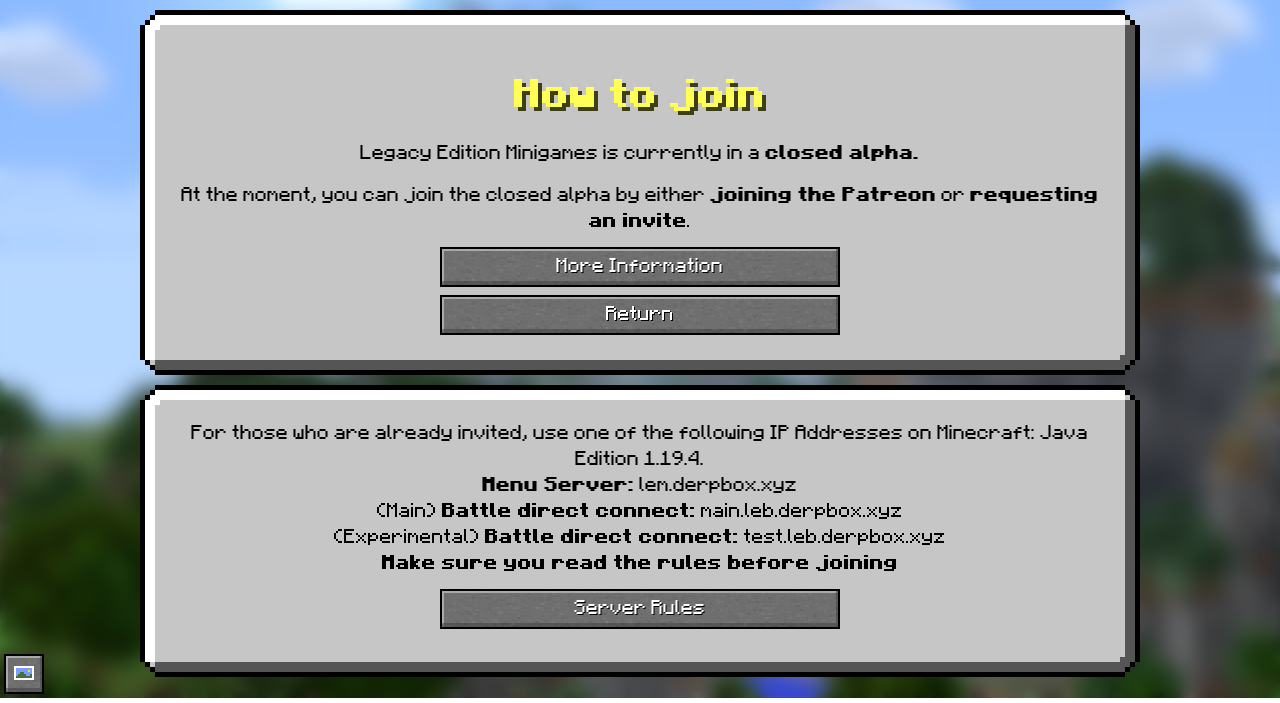
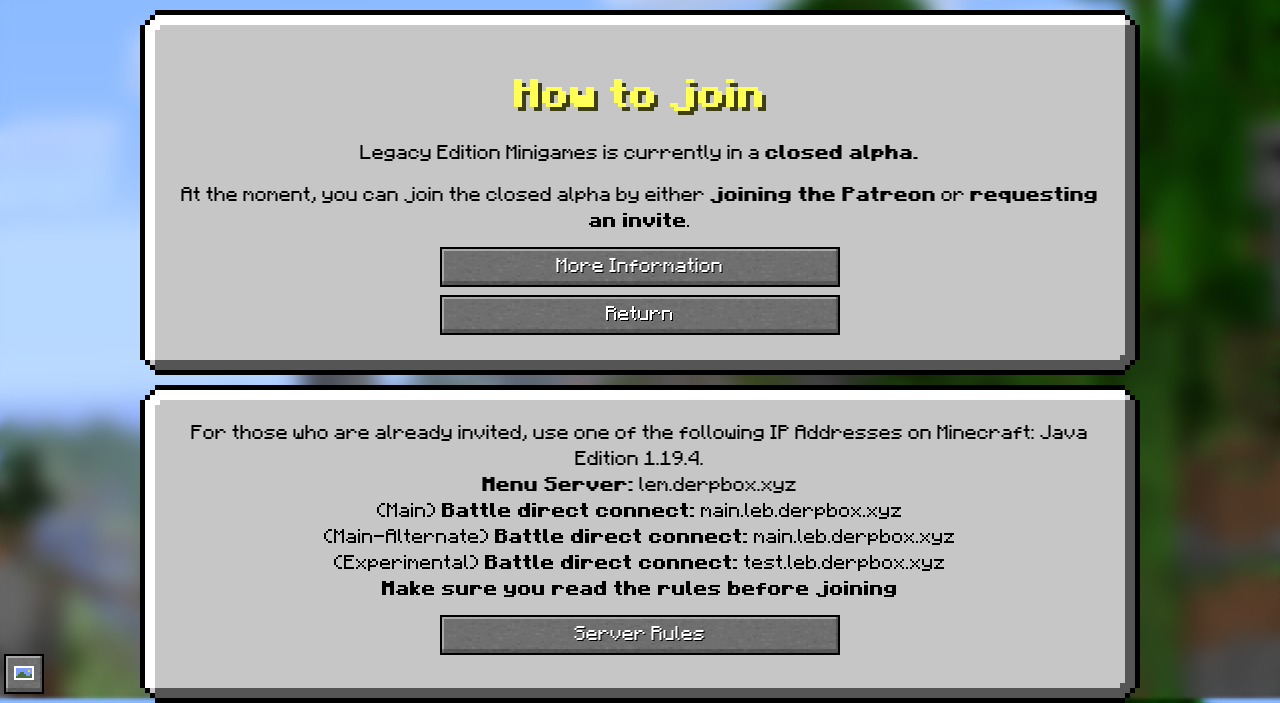
Before and after one commit to Legacy-Edition-Minigames/Website, a Jekyll site: the page built from join.html, in a window 1280 px wide, cut to the strip 202-905 px from the top of the page. Built offline with Jekyll 4.4.1, drawn with Linux system fonts in a browser that asks for light colours; some web fonts are replaced.

Commit message:
Add Main Alternate server to join page

```diff
--- a/join.html
+++ b/join.html
@@ -16,6 +16,7 @@
 	For those who are already invited, use one of the following IP Addresses on Minecraft: Java Edition 1.19.4.<br>
 	<b><span id="easter-egg" onclick="easterEgg()">Menu Server:</span></b> lem.derpbox.xyz<br>
 	(Main) <b>Battle direct connect:</b> main.leb.derpbox.xyz<br>
+	(Main-Alternate) <b>Battle direct connect:</b> main.leb.derpbox.xyz<br>
 	(Experimental) <b>Battle direct connect:</b> test.leb.derpbox.xyz<br>
 	<b>Make sure you read the rules before joining</b>
 	<p><a href="{{ site.baseurl }}/rules" class="minecraft-button center">Server Rules</a></p>
```
